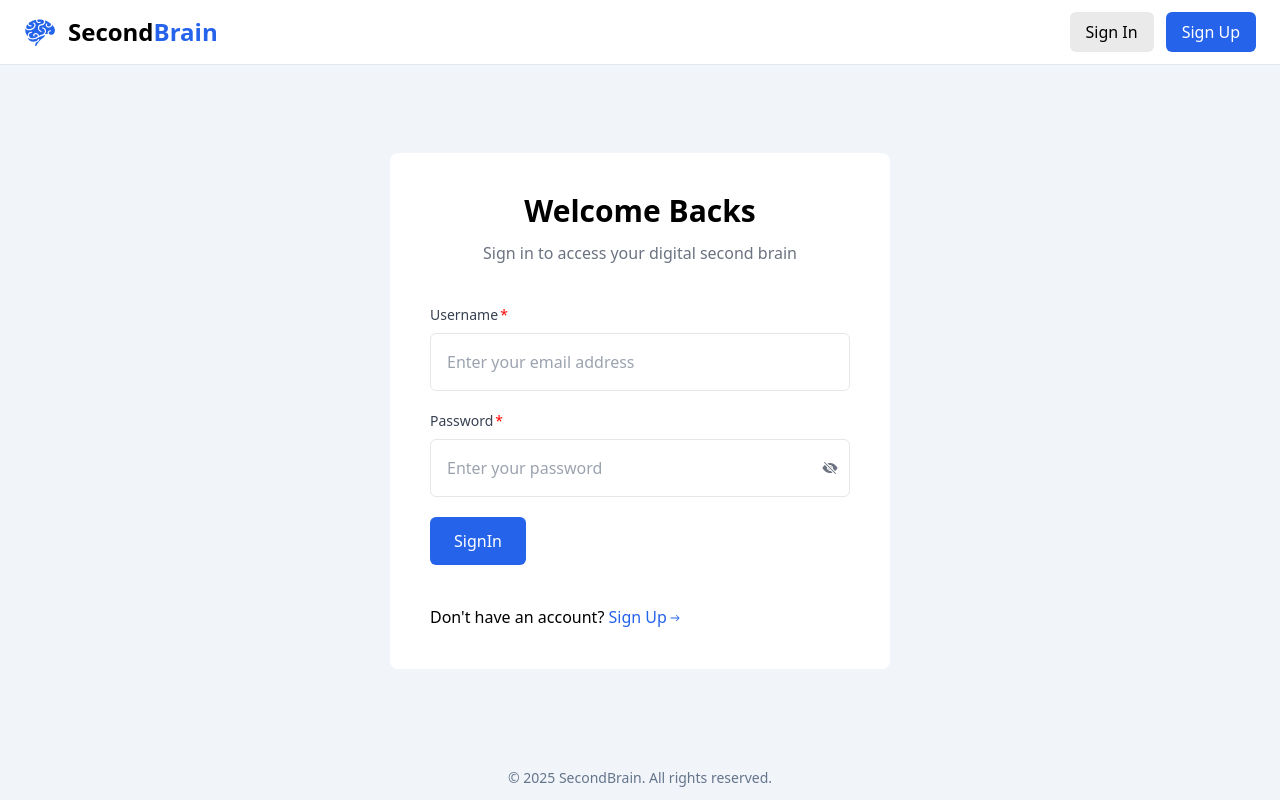
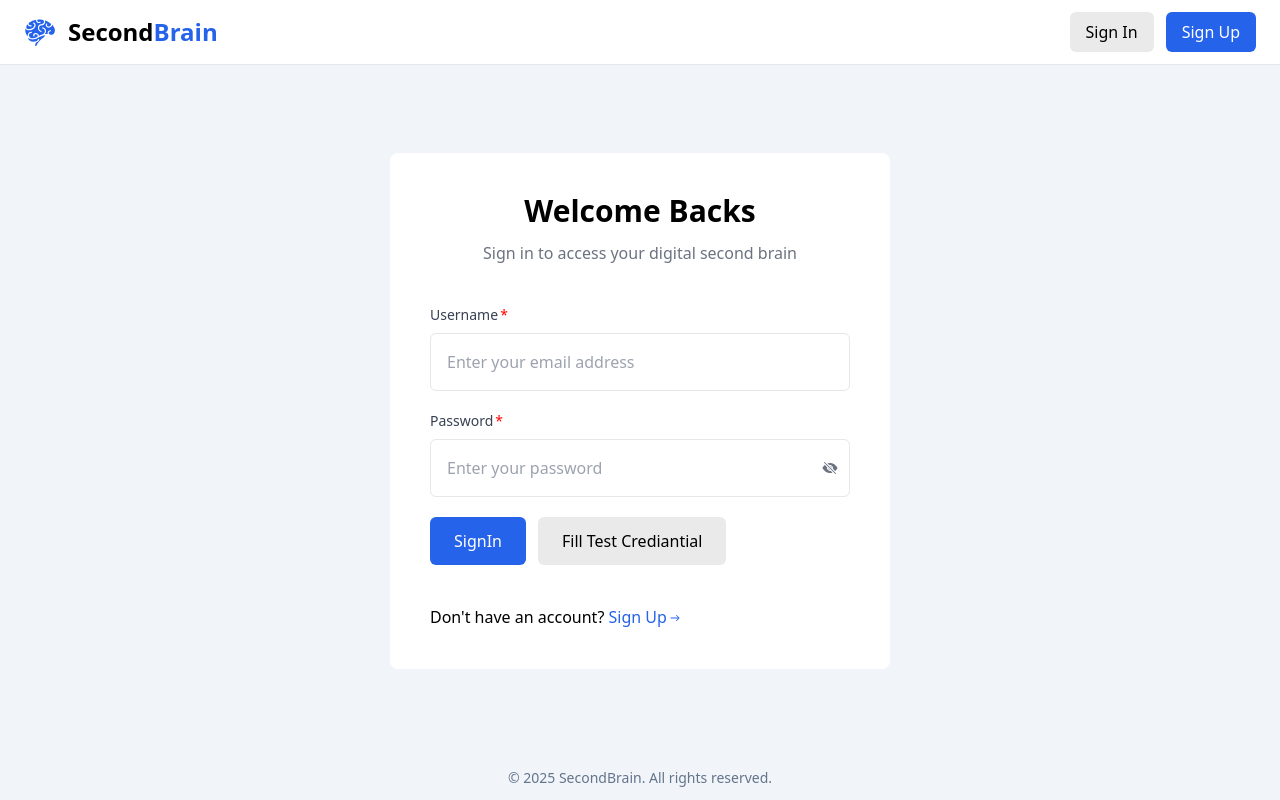
Before and after one commit to CodeHawkCraft/second-brain, a React (Vite) app in the folder second-brain-frontend/: page /signin in a window 1280 px wide. Built offline with nearby package versions, Linux system fonts and the light colour scheme; no server answers.

Commit message:
added minor fixes

```diff
--- a/second-brain-frontend/src/Components/AuthForm.tsx
+++ b/second-brain-frontend/src/Components/AuthForm.tsx
@@ -59,10 +59,10 @@ const AuthForm = () => {
       validationSchema={userSchemaValidations}
       onSubmit={handleSubmit}
     >
-      {({ isSubmitting }) => {
+      {({ isSubmitting,setValues }) => {
         return (
           <Form className="flex flex-col gap-5">
-          {fields.map(({name,label,placeholder,type}, index) => (
+            {fields.map(({ name, label, placeholder, type, }, index) => (
               <div key={index} className="flex flex-col gap-2">
                 <label
                   className="text-sm requiredLabel font-medium text-gray-700"
@@ -74,11 +74,7 @@ const AuthForm = () => {
                   <Field
                     name={name}
                     placeholder={placeholder}
-                  type={
-                    type === "password" && showPassword
-                      ? "text"
-                      : type
-                  }
+                    type={type === "password" && showPassword ? "text" : type}
                     className="p-4 rounded-md w-full border outline-none"
                   />
                   {type === "password" && (
@@ -98,6 +94,8 @@ const AuthForm = () => {
                 />
               </div>
             ))}
+
+            <div className='flex gap-3'>
             <Buttton
               type="submit"
               disabled={isSubmitting}
@@ -107,8 +105,21 @@ const AuthForm = () => {
               text="SignIn"
             />
 
+            <Buttton
+              size="lg"
+              onClickWithEvent={(e)=>{
+                e.preventDefault();
+                setValues(()=>{
+                  return {username:'davinder123',password:'Password2025@'}
+                })
+              }}
+              widthFull
+              variant="secondary"
+              text="Fill Test Crediantial"
+            />
+            </div>
           </Form>
-        )
+        );
       }}
     </Formik>
   );
--- a/second-brain-frontend/src/Components/DashboardContent.tsx
+++ b/second-brain-frontend/src/Components/DashboardContent.tsx
@@ -142,7 +142,7 @@ const DashboardContent = ({activeTab}:DashboardContentProps) => {
       </div>
 
       {/* no content available */}
-      {content?.length == 0 && (
+      {content?.length == 0 && !loading && (
         <div className="flex w-full items-center p-10 flex-col gap-4">
           <PiSmileySadFill className="h-10 w-10 text-primary-500" />
           <h2 className="uppercase text-gray-500 text-2xl">No Content Added</h2>
```
Lines whose indentation alone changed are shown as unchanged.
